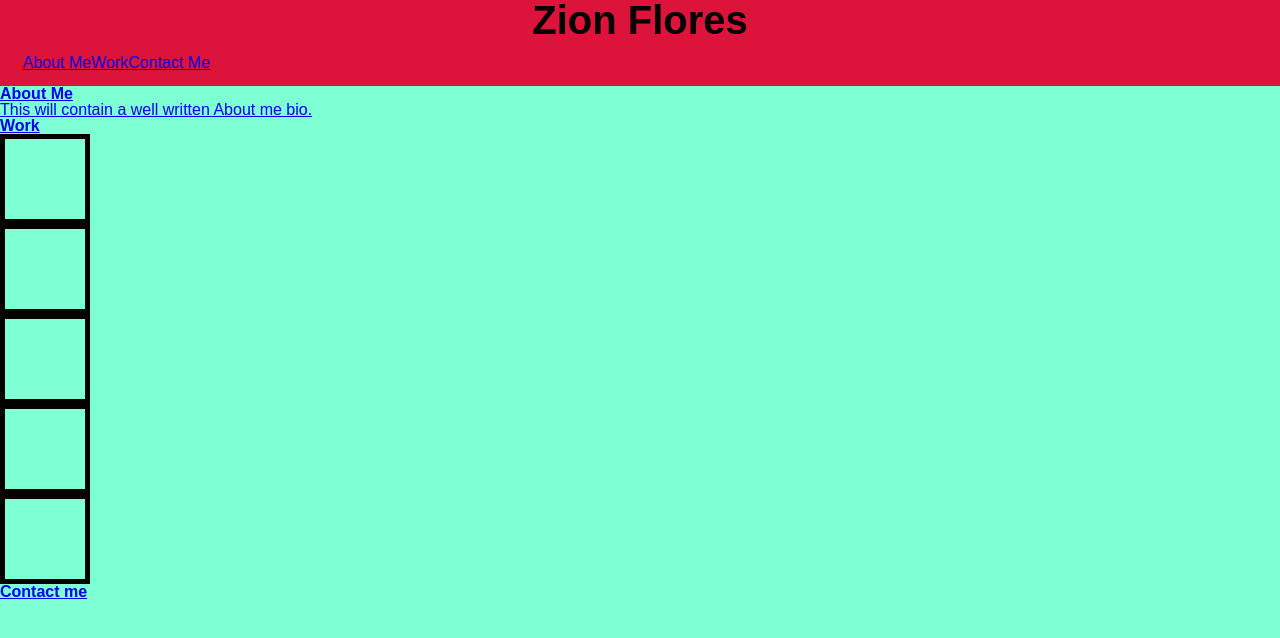
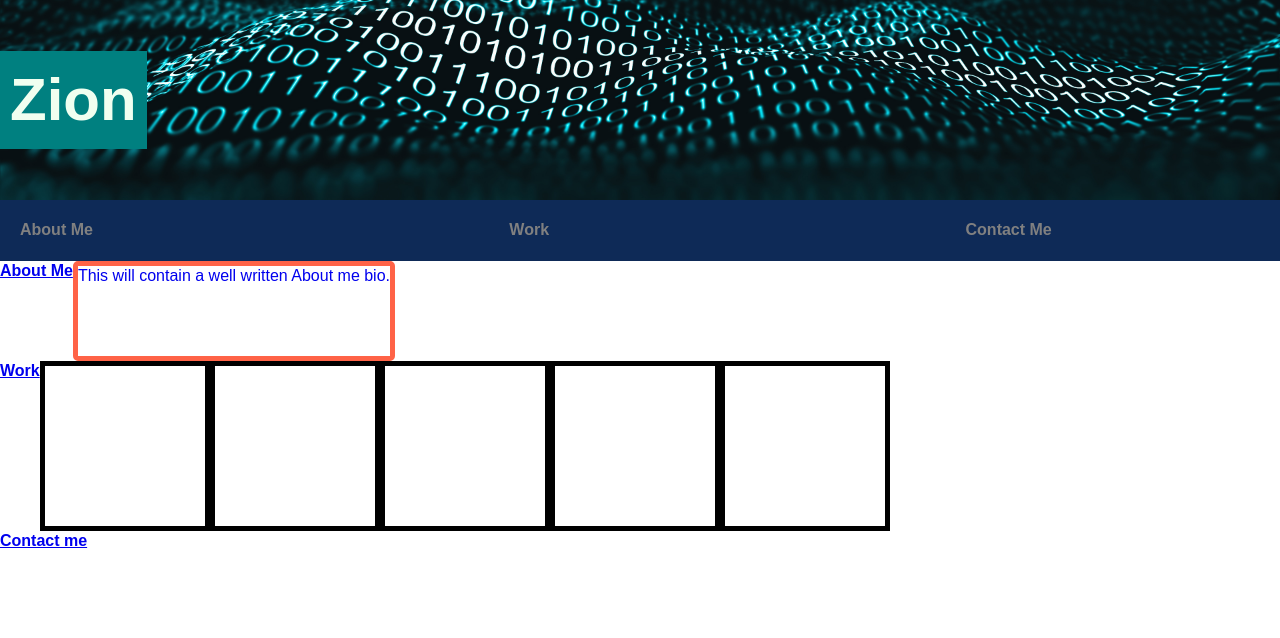
Before and after one commit to Zi-on/Portfolio-1, a plain HTML site: page index.html in a window 1280 px wide. Drawn offline with Linux system fonts and the light colour scheme.

Commit message:
added more clasess to html sections and added css codes. also added a header photo

```diff
--- a/assets/css/style.css
+++ b/assets/css/style.css
@@ -4,36 +4,75 @@
 
 body {
     padding: 0;
-    background-color: aquamarine;
-    display:inline;
+    background-color: white;
+    display:flex;
+    flex-direction: column;
+    line-height: 1.3;
     justify-content: flex-start;
 }
 
 nav ul {
     color: black;
-    padding: 15px 23px;
-    text-align: center;
+    padding: 20px;
+    text-align:;
     list-style: none;
     display: flex;
+    justify-content: space-between;
+    background-color: rgb(14, 42, 87);
+
+}
+
+nav a {
+    color: grey;
+    font-weight: bold;
+    text-decoration: none;
 
 }
 
 header {
+    height: 200px;
     padding: auto;
     text-align: center;
-    background-color: crimson;
+    background-image: url("../../assets/images/header.jpg");
+    display: flex;
+    align-items: center;
+    justify-content: space-between;
+    background-position: bottom;
+    background-size: cover;
 }
 
 header h1 {
     display: grid;
     justify-content: center;
-    font-size: 40px;
+    font-size: 60px;
     text-align: center;
+    color: honeydew;
+    background-color: teal;
+    padding: 10px;
    }
 
 .box {
-    height: 40px;
-    width: 40px;
-    padding:40px;
+    height: 80px;
+    width: 80px;
+    padding:80px;
     border: 5px black solid;
 }
+
+.head {
+    display: flex;
+}
+
+section p {
+    height: 100px;
+    border: 5px solid tomato;
+    border-radius: 5px;
+    float:right;
+}
+
+.AM {
+    display: flex;
+
+}
+.websites {
+    display: flex;
+}
--- a/index.html
+++ b/index.html
@@ -11,24 +11,26 @@
 
     <body>
         <header>
-             <h1>Zion Flores</h1>
-
-        <nav>
+             <h1>Zion</h1>
+        </header>
+            <nav class=links>
                 <ul>
                     <li><a href="#">About Me</li>
-                <li><a href="#">Work</li>
-                <li><a href="#">Contact Me</li>
+                    <li><a href="#work">Work</li>
+                    <li><a href="#contact-me">Contact Me</li>
                 </ul>
             </nav>
-        </header>
 
-        <section>
+        <main>
+            <section class="AM">
+                <div class="head">
                 <h1>About Me</h1>
+                </div>
                 <p>This will contain a well written About me bio.</p>
             </section>
 
-        <section>
-            <h1>Work</h1>
+            <section class="websites">
+                <h1 id="work">Work</h1>
                 <div class="box"></div>
                 <div class="box"></div>
                 <div class="box"></div>
@@ -38,8 +40,9 @@
 
 
             <footer>
-            <h1>Contact me</h1>
+                <h1 id="contact-me">Contact me</h1>
             </footer>
+        </main>
 
     </body>
 </html>
```
Also changed, not shown: assets/images/header.jpg (added), 3 other files. Lines whose indentation alone changed are shown as unchanged.
